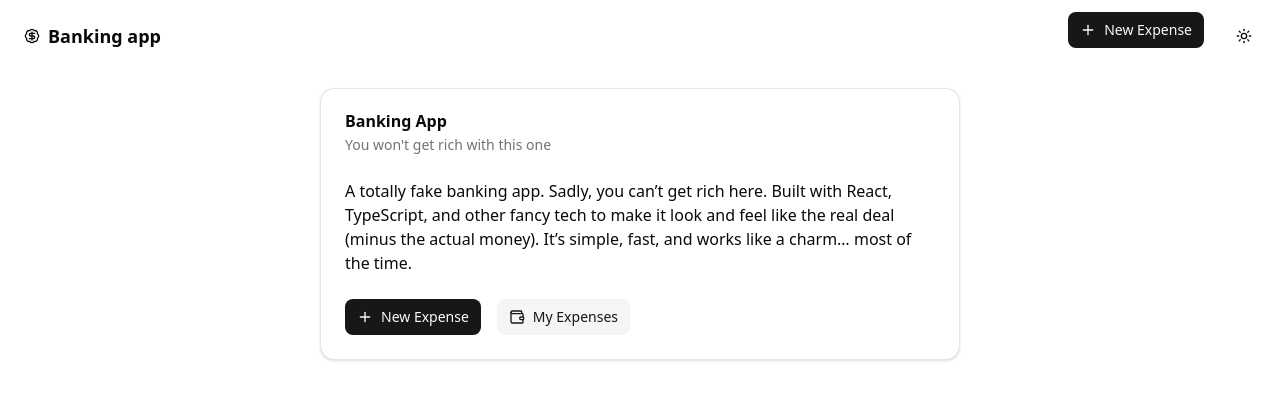
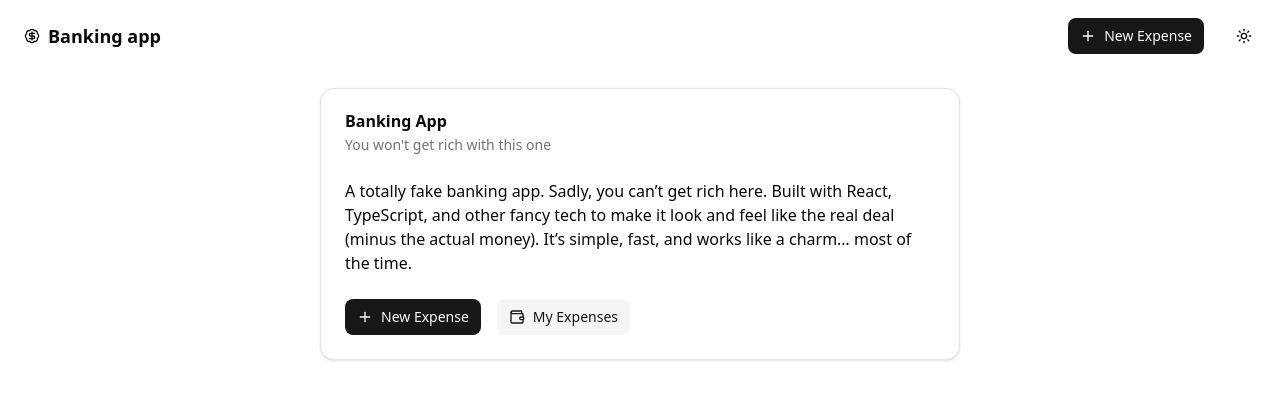
Before and after one commit to martin-dinahet/banking-app-frontend, a React (Vite) app: page / in a window 1280 px wide. Shown: the top 400 px of the page. Built offline with nearby package versions, Linux system fonts and the light colour scheme.

Commit message:
fix: aligned header buttons

```diff
--- a/src/components/header.tsx
+++ b/src/components/header.tsx
@@ -16,7 +16,7 @@
             </NavLink>
           </div>
         </Button>
-        <div className="flex gap-4">
+        <div className="flex gap-4 items-center">
           <Button variant="default" asChild>
             <NavLink to="/new-expense">
               <Plus /> New Expense
```
